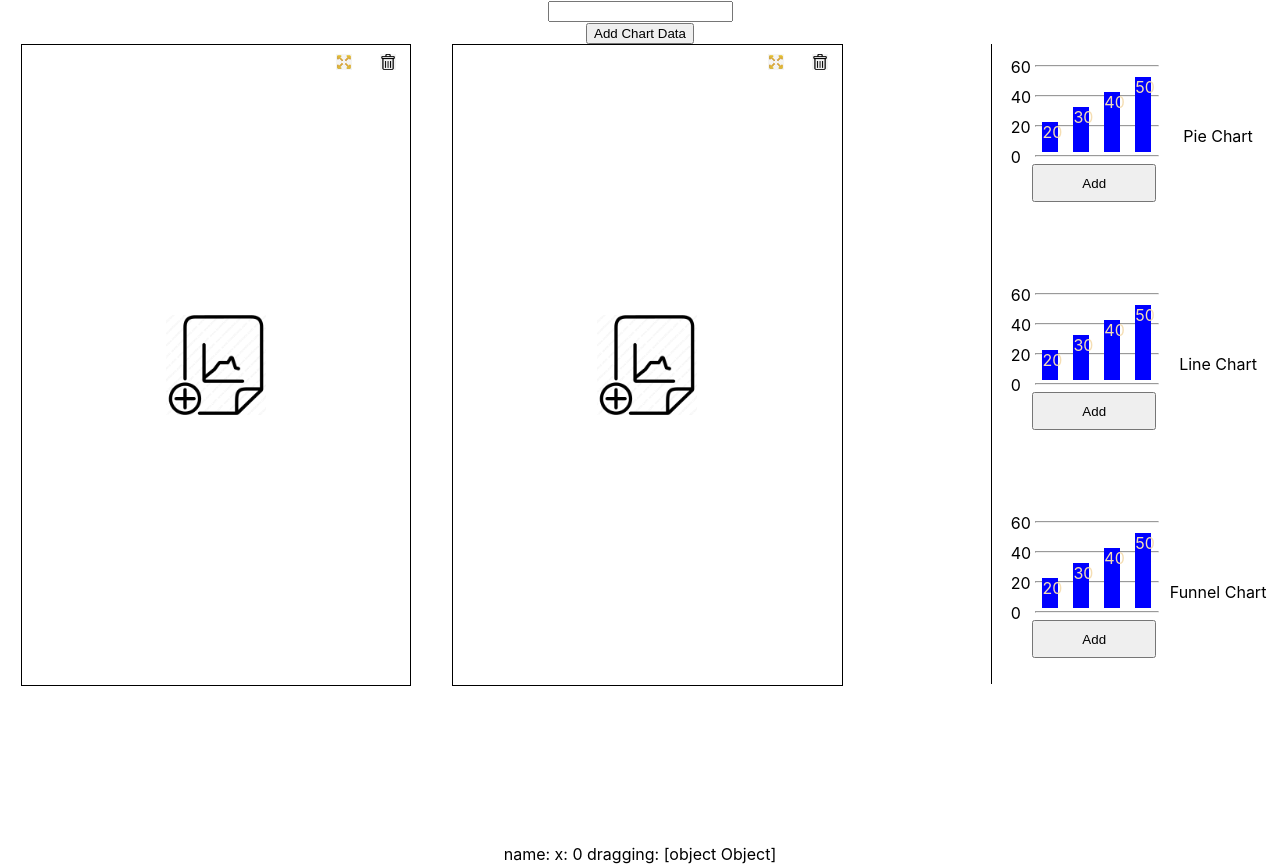
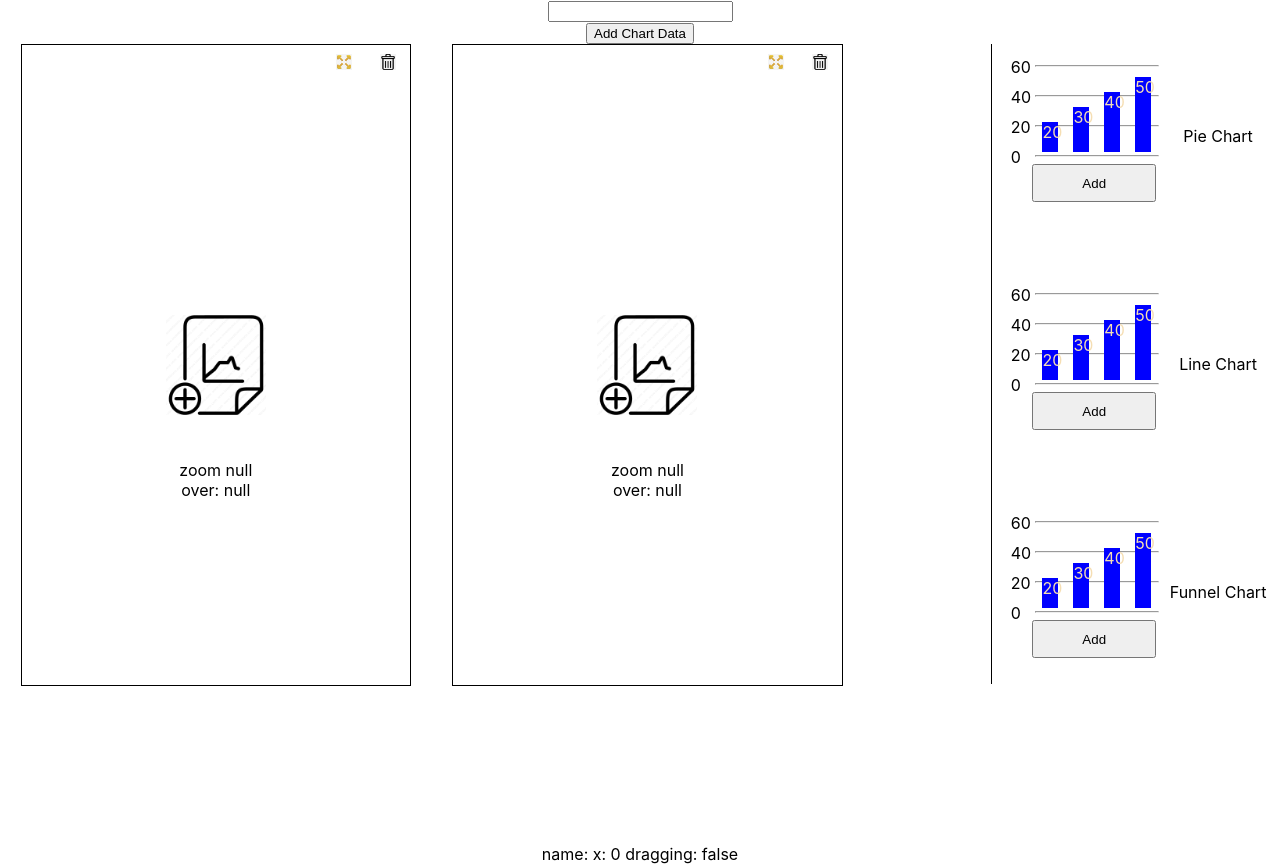
Before and after one commit to henatan99/draggable-charts-ui-react, a React (Create React App) app: page / in a window 1280 px wide. Built offline with nearby package versions, Linux system fonts and the light colour scheme.

Commit message:
Refactor code to make it readable and clean

```diff
--- a/src/components/ChartPage.js
+++ b/src/components/ChartPage.js
@@ -6,85 +6,109 @@ import GadgetsWrapper from './gadgetsWrapper/GadgetsWrapper';
 import ChartArea from './chartArea/chartArea';
 
 const ChartPage = () => {
-  const [data, setData] = useState(['20', '30', '40', '50']);
-  const [plugged1, setPlugged1] = useState(localStorage.getItem('plgu1'));
-  const [plugged2, setPlugged2] = useState(localStorage.getItem('plug2'));
+  const [state, setState] = useState({
+    inputData: '',
+    data: ['20', '30', '40', '50'],
+    plug: {left: false, right: false},
+    mouse: {
+      over: {left: null, right: null},
+    },
+    drag: {
+      name: '', dragging: false, coord: {x: 0, y: 0}
+    },
+    zoomChart: {
+      name: null
+    }
+  })
 
   const chartArea1 = useRef();
   const chartArea2 = useRef();
 
-  const [dragState, setDragState] = useState({name: '', dragging: {}, coord: {x: 0,  y: 0}});
-
   useEffect(() => {
-    const chartArea1Dim = {x: chartArea1.current.offsetLeft, y: chartArea1.current.offsetTop }
-    const chartArea2Dim = {x: chartArea2.current.offsetLeft, y: chartArea2.current.offsetTop }
-    const chartArea1Size = {w: chartArea1.current.clientWidth, h: chartArea1.current.clientHeight }
-    const chartArea2Size = {x: chartArea2.current.clientWidth, y: chartArea2.current.clientHeight }
-    console.log('chartArea1Size1', chartArea1Size);
-    console.log('dragState',dragState );
+    const chartArea = {
+      left: chartArea1 && chartArea1.current && {
+        x: chartArea1.current.offsetLeft, y: chartArea1.current.offsetTop,
+        w: chartArea1.current.clientWidth, h: chartArea1.current.clientHeight
+      },
+      right: chartArea2 && chartArea2.current && {
+        x: chartArea2.current.offsetLeft, y: chartArea2.current.offsetTop,
+        w: chartArea2.current.clientWidth, h: chartArea2.current.clientHeight
+      }
+    }
   }, [])
 
 
-  const [inputData, setInputData] = useState('');
+  // const [inputData, setInputData] = useState('');
 
   const defaultData = ['20', '30', '40', '50'];
 
   const gadgets = [
-    <Gadget title={'Pie Chart'} chart={<LineChart data={defaultData} myName='pie' draggable={true} propDragState={dragState} setPropDragState={setDragState}/>} /> ,
-    <Gadget title={'Line Chart'} chart={<LineChart data={defaultData} myName='line' draggable={true} propDragState={dragState} setPropDragState={setDragState}/>} /> ,
-    <Gadget title={'Funnel Chart'} chart={<LineChart data={defaultData} myName='funnel' draggable={true} propDragState={dragState} setPropDragState={setDragState}/>} /> ,
+    <Gadget title={'Pie Chart'} chart={<LineChart data={defaultData} myName='pie' draggable={true} propState={state} setPropState={setState}/>} /> ,
+    <Gadget title={'Line Chart'} chart={<LineChart data={defaultData} myName='line' draggable={true} propState={state} setPropState={setState}/>} /> ,
+    <Gadget title={'Funnel Chart'} chart={<LineChart data={defaultData} myName='funnel' draggable={true} propState={state} setPropState={setState}/>} /> ,
   ]
 
-  const handleUnPlug1 = () => {
-    const plug1 = localStorage.setItem('plug1', null);
-    setPlugged1(plug1);
+  const handlePlug = (e) => {
+    // localStorage.setItem('plug', {...state.plug,  })
+    setState({
+      ...state,
+      plug: `${e.target.id}`=== 'left ' ? {...state.plug, left: true} : {...state.plug, right: true}
+    })
   }
 
-  const handleUnPlug2 = () => {
-    const plug2 = localStorage.setItem('plug2', null);
-    setPlugged2(plug2);
-  }
-
-  const plug1 = () => {
-    const plug1 = localStorage.setItem('plug1', true);
-    setPlugged1(plug1);
-  }
-
-  const plug2 = () => {
-    const plug2 = localStorage.setItem('plug2', true);
-    setPlugged2(plug2);
+  const handleUnPlug = (e) => {
+    // localStorage.setItem('plug', {...state.plug,  })
+    setState({
+      ...state,
+      plug: `${e.target.id}`=== 'left ' ? {...state.plug, left: false} : {...state.plug, right: false}
+    })
   }
 
   const handleClick = () => {
     console.log('inputData', inputData);
     setData(inputData.split(','));
+    setState({
+      ...state,
+      data: state.inputData
+    })
   };
 
   return (
     <div className='chart-page'>
-      <input value={inputData} onChange={(e) => setInputData(e.target.value)} />
-      <div>{inputData}</div>
+      <input value={state.inputData} onChange={(e) => setState({...state, inputData: e.target.value})} />
+      <div>{state.inputData}</div>
       <button onClick={handleClick}>Add Chart Data</button>
       <div className="chart-screen">
         <div className="left">
+          {state.zoomChart.name !== 'right' &&
             <ChartArea
-            chart={<LineChart data={data}  draggable={false} />}
-            plugged={plugged1}
+              chart={<LineChart data={state.data}  draggable={false} />}
+              plugged={state.plug.left}
               myRef={chartArea1}
-            handleUnplug={handleUnPlug1}
+              handleUnplug={handleUnPlug}
+              propState={state}
+              setPropState={setState}
+              myName={'left'}
             />
+          }
+          {state.zoomChart.name !== 'left' &&
             <ChartArea
-            chart={<LineChart data={data} draggable={false}/>}
-            plugged={plugged2}
+              chart={<LineChart data={state.data} draggable={false}/>}
+              plugged={state.plug.right}
               myRef={chartArea2}
-            handleUnplug={handleUnPlug2}
+              handleUnplug={handleUnPlug}
+              propState={state}
+              setPropState={setState}
+              myName={'right'}
             />
+          }
+
         </div>
         <div className="right">
             <GadgetsWrapper gadgets={gadgets} />
         </div>
       </div>
-      <div>{`name: ${dragState.name}`} {`x: ${dragState.coord.x}`} {`   dragging: ${dragState.dragging}`}</div>
+      <div>{`name: ${state.drag.name}`} {`x: ${state.drag.coord.x}`} {`  dragging: ${state.drag.dragging}`}</div>
     </div>
   );
 };
--- a/src/components/chartArea/chartArea.js
+++ b/src/components/chartArea/chartArea.js
@@ -1,24 +1,55 @@
 import './ChartArea.css'
-import React, { useEffect } from "react";
+import React, { useEffect, useState } from "react";
 import deleteIcon from '../../assets/delete-icon.png';
 import expandIcon from '../../assets/expand-icon.jpg';
 
 const ChartArea = (props) => {
-    const { chart, plugged, myRef, handleUnplug } = props;
+    const { chart, plugged, myRef, handleUnplug, propState, setPropState, myName } = props;
+
+    const handleZoom = (e) => setPropState({
+        ...propState,
+        zoomChart: propState.zoomChart.name === myName ? {name: null} : {name: myName}
+    })
+
+    const myStyle = {
+        backgroundImage: plugged && 'none',
+        width: propState.zoomChart.name === myName && '100%',
+        zIndex: propState.zoomChart.name === myName && 50
+    }
+
+    const handleMouseOver = (e) => {
+        setPropState({
+            ...propState,
+            mouse: {
+                ...propState.mouse,
+                over: e.target.id === 'left' ? {...propState.mouse.over, left: true} : {...propState.mouse.over, right: true}
+            }
+        })
+    }
+
+    const handleMouseOut = (e) => {
+        setPropState({
+            ...propState,
+            mouse: {
+                ...propState.mouse,
+                over: {left: false, right: false}
+            }
+        })
+    }
 
     return (
-        <div className="chart-area" style={plugged && {backgroundImage: 'none'}} ref={myRef}>
+        <div id={myName} className="chart-area" style={myStyle} ref={myRef} onMouseOver={handleMouseOver} onMouseOut={handleMouseOut}>
             <span className="chart-area-top">
-                <button><img src={expandIcon}></img></button>
+                <button onClick={handleZoom}><img src={expandIcon}></img></button>
                 <button onClick={handleUnplug}><img src={deleteIcon}></img></button>
-                {/* <button>E</button>
-                <button>X</button> */}
             </span>
             <div className="chart-space">
                 {
                     plugged && chart && chart
                 }
             </div>
+            <div>{`zoom ${propState.zoomChart.name}`}</div>
+            <div>{`over: ${propState.mouse.over[`${myName}`]}`}</div>
         </div>
     )
 }
--- a/src/components/charts/lineChart/LineChart.js
+++ b/src/components/charts/lineChart/LineChart.js
@@ -2,7 +2,7 @@ import './LineChart.css';
 import React, { useState } from 'react';
 
 const Chart = (props) => {
-  const { data, propDragState, setPropDragState, myName, draggable } = props;
+  const { data, propState, setPropState, myName, draggable } = props;
   const dataLength = data.length;
   const numericData = data.map((val) => parseFloat(val));
   const maxHeight = Math.max(...numericData);
@@ -10,24 +10,18 @@ const Chart = (props) => {
   const dividers = Math.ceil(maxHeight / dividerGap);
   const chartHeight = dividers * dividerGap;
 
-  const [state, setState] = useState({ coord: { x: 0, y: 0 }, myMouseDown: false, dragging: false });
-
   const handleDragStart = (e) => {
-    setState({ ...state, dragging: true, coord: { } });
-    setPropDragState({...propDragState, name: e.target.id, dragging: true, coord: { } });
-    console.log('propDragSTateOnStartFromChart', propDragState);
+    setPropState({ ...propState, drag: {name: e.target.id, dragging: true, coord: {x: 0, y: 0}}});
   };
 
   const handleDrag = (e) => {
-    setState({ ...state, dragging: true, coord: { ...state.coord, x: e.clientX } });
-    setPropDragState({...propDragState, name: e.target.id, dragging: true, coord: { ...state.coord, x: e.clientX } });
-    console.log('propDragSTateFromChart', propDragState);
+    e.stopPropagation()
+    setPropState({ ...propState, drag: {name: e.target.id, dragging: true, coord: {x: e.clientX, y: e.clientY}}});
   };
 
   const handleDragEnd = (e) => {
-    setState({ ...state, dragging: false });
-    setPropDragState({...propDragState, name: e.target.id, dragging: null, coord: { } });
-    console.log('propDragSTateOnEndFromChart', propDragState);
+    e.stopPropagation()
+    setPropState({ ...propState, drag: {name: e.target.id, dragging: false, coord: {x: 0, y: 0}}});
   };
 
   return (
@@ -76,10 +70,6 @@ const Chart = (props) => {
                 ))
             }
       </div>
-      {/* <p>{`On Mouse Move clientX: ${state.coord.x}`}</p>
-      <p>{`On Mouse Move clientY: ${state.coord.y}`}</p>
-      <p>{`Mouse is: ${state.myMouseDown === false ? 'Up' : 'Down'}`}</p>
-      <p>{`Dragging: ${state.dragging}`}</p> */}
     </>
 
   );
```
Also changed, not shown: example.js (+10 -4 lines). Lines whose indentation alone changed are shown as unchanged.
